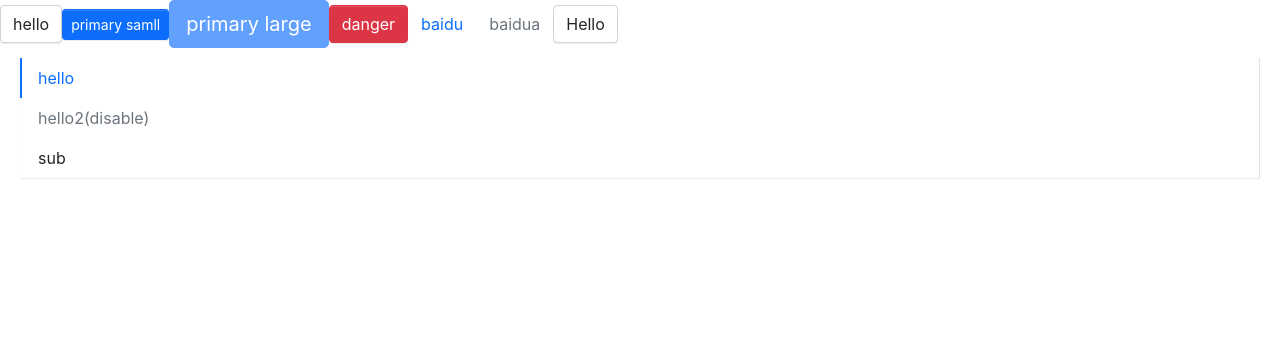
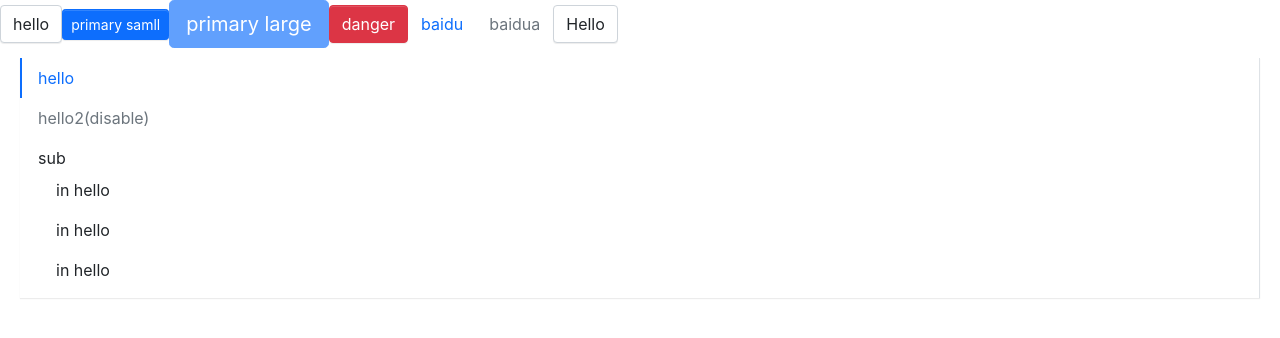
Before and after one commit to hungwii/ComponentBase, a React (Create React App) app: page / in a window 1280 px wide. Shown: the top 338 px of the page. Built offline with nearby package versions, Linux system fonts and the light colour scheme.

Commit message:
添加默认展开功能

```diff
--- a/src/App.tsx
+++ b/src/App.tsx
@@ -18,7 +18,7 @@ function App() {
         <Button>Hello</Button>
 
 
-        <Menu mode='vertical' >
+        <Menu mode='vertical' onSelect={(index) => {alert(index)}} defaultOpenSubMenu={['2']}>
           <MenuItem>hello</MenuItem>
           <MenuItem disabled>hello2(disable)</MenuItem>
           <SubMenu title='sub'>
--- a/src/components/Menu/Menu.tsx
+++ b/src/components/Menu/Menu.tsx
@@ -10,19 +10,22 @@ export interface MenuProps { //TODO这里的interface 为什么要export出去
      mode ?: MenuMode;
      style ?: React.CSSProperties; //TODO这里是什么意思？
      onSelect ?: SelectCallback; //TODO这个是什么意思？
+     defaultOpenSubMenu ?: string[];
 }
 
 interface IMenuContext {
     index: string;
     onSelect ?:SelectCallback;
     mode ?: MenuMode;
+    defaultOpenSubMenu ?: string[];
+
 
 }
 
 export const MenuContext = createContext<IMenuContext>({index: '0'}) //里面是初始值
 
 const Menu: React.FC<MenuProps> = (props) => {
-    const {className, mode, style, children, defaultIndex, onSelect} = props //TODO这里的children在interface中没定义，那么它是怎么来的
+    const {className, mode, style, children, defaultIndex, onSelect, defaultOpenSubMenu} = props //TODO这里的children在interface中没定义，那么它是怎么来的
     const [currentActive, setActive] =  useState(defaultIndex) //我这里的setActive颜色不对
     const classes = classNames('menu', className, {
             [`menu-${mode}`]: mode
@@ -39,6 +42,8 @@ const Menu: React.FC<MenuProps> = (props) => {
         index: currentActive ? currentActive : '0',
         onSelect : handleClick,
         mode : mode,
+        defaultOpenSubMenu,
+
     }
 
     const RenderChildren = () => {
@@ -65,7 +70,8 @@ const Menu: React.FC<MenuProps> = (props) => {
 //定义组件的默认属性，这是React.FC所支持的
 Menu.defaultProps = {
     defaultIndex: '0',
-    mode: 'horizontal'
+    mode: 'horizontal',
+    defaultOpenSubMenu :[],
 }
 
 export default Menu
--- a/src/components/Menu/SubMenu.tsx
+++ b/src/components/Menu/SubMenu.tsx
@@ -10,8 +10,10 @@ export interface SubMenuProps {
 }
 
 const SubMenu: React.FC<SubMenuProps> = ({index, title, children, className}) => {
-    const [menuOpen, setOpen] = useState(false)
     const context = useContext(MenuContext)
+    const openedSubMenus = context.defaultOpenSubMenu as Array<string>
+    const isOpened = (index && context.mode === 'vertical') ? openedSubMenus.includes(index) : false
+    const [menuOpen, setOpen] = useState(isOpened)
     const classes = classNames('menu-item submenu-item', className, {
         'is-active': context.index === index
     })
```
